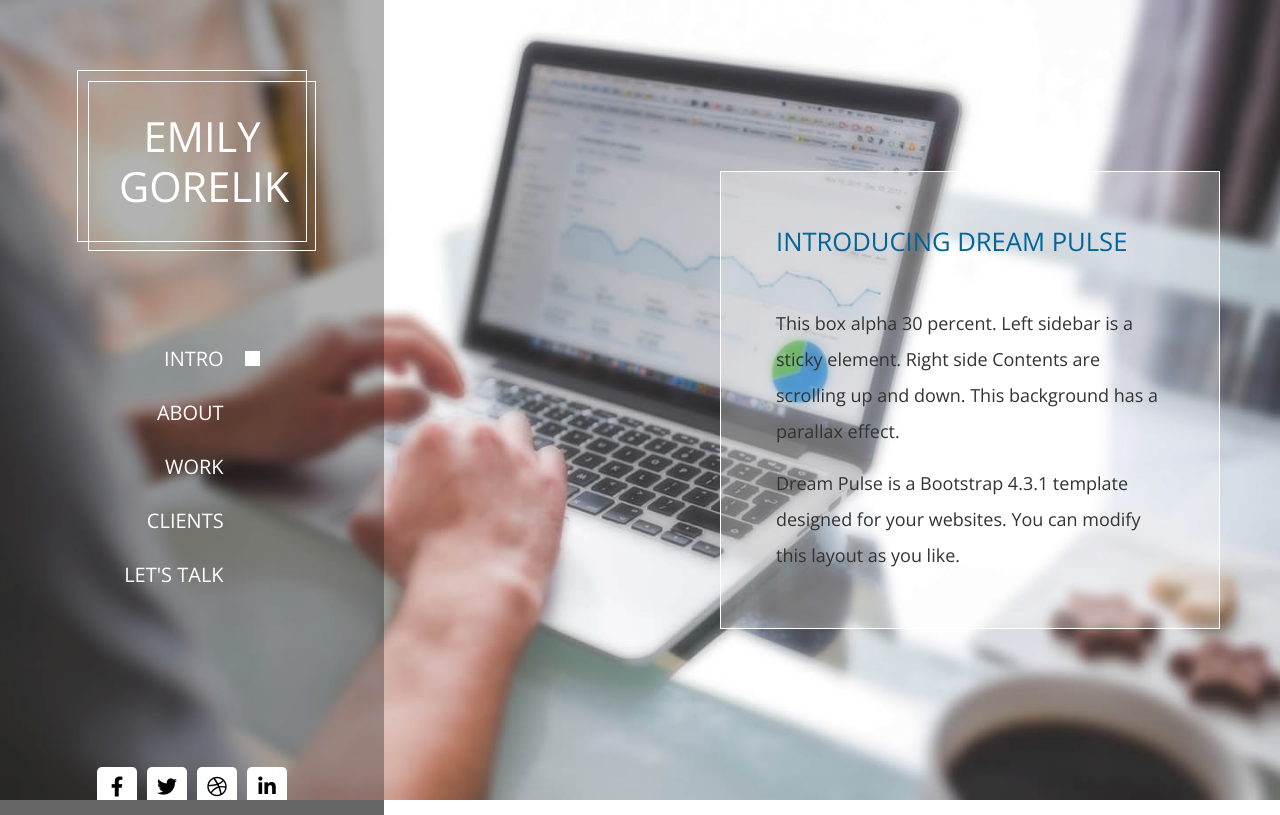
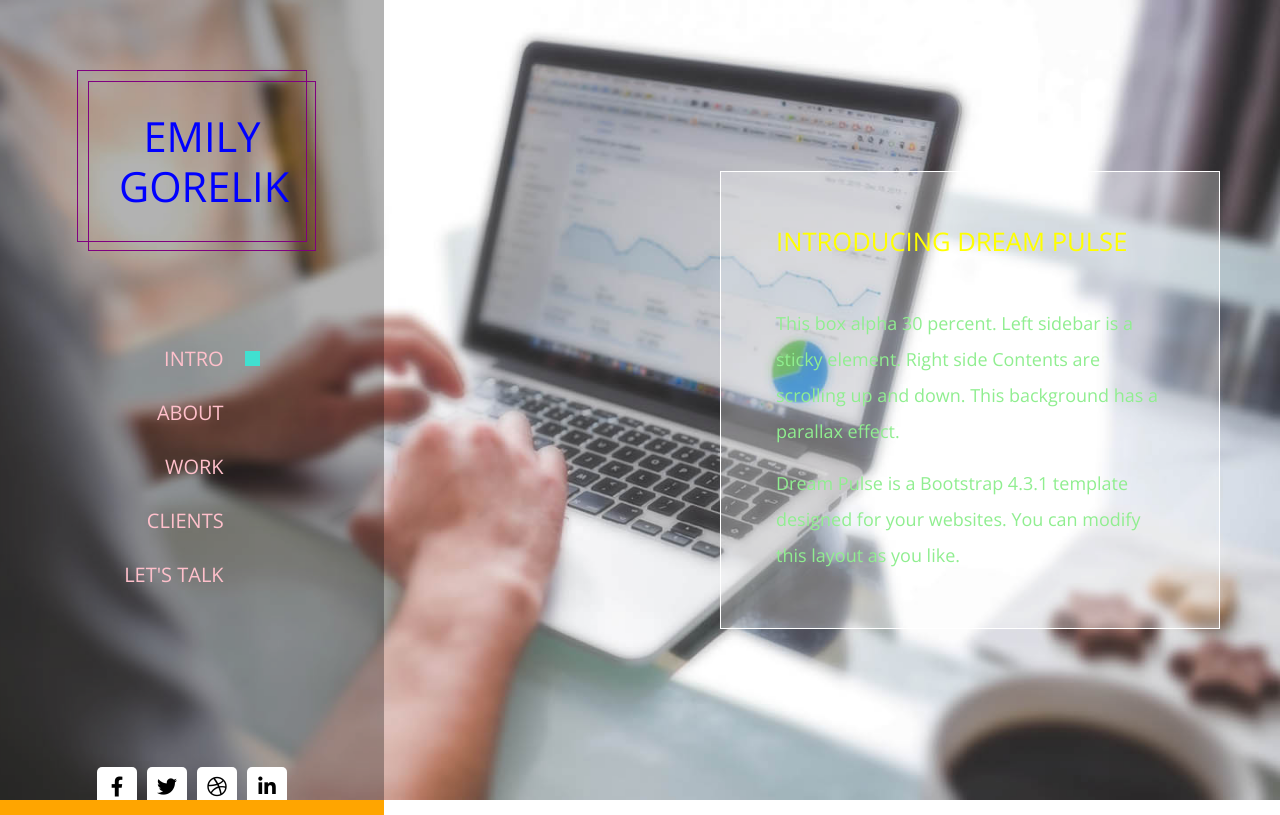
Before and after one commit to emgore1016/emilygorelik.com, a plain HTML site: page index.html in a window 1280 px wide. Shown: the top 815 px of the page. Drawn offline with nearby package versions, Linux system fonts and the light colour scheme.

Commit message:
color tests

```diff
--- a/css/templatemo-dream-pulse.css
+++ b/css/templatemo-dream-pulse.css
@@ -11,8 +11,8 @@ body {
   font-size: 18px;
   font-weight: 400;
   overflow-x: hidden;
-  color: #99EEEE;
-  background-color: #666;
+  color: red;
+  background-color: orange;
 }
 
 p {
@@ -33,11 +33,11 @@ a {
 }
 
 .tm-color-primary {
-  color: #069;
+  color: yellow;
 }
 
 .tm-color-gray {
-  color: #333;
+  color: lightgreen;
 }
 
 .tm-bg-black-transparent {
@@ -88,14 +88,14 @@ a {
   width: 100%;
   max-width: 230px;
   min-height: 160px;
-  color: white;
+  color: blue;
   text-align: center;
   margin: 70px auto 90px;
 }
 
 .tm-double-border-1,
 .tm-double-border-2 {
-  border: 1px solid #fff;
+  border: 1px solid purple;
   position: relative;
 }
 
@@ -105,7 +105,7 @@ a {
 }
 
 .tm-border-gray {
-  border-color: #cdcecf;
+  border-color: brown;
 }
 
 .tm-box-pad {
@@ -154,7 +154,7 @@ a {
 }
 
 .tm-main-nav > li > a {
-  color: white;
+  color: pink;
 }
 
 .tm-main-nav {
@@ -165,7 +165,7 @@ a {
   display: block;
   width: 15px;
   height: 15px;
-  background-color: white;
+  background-color: turquoise;
 }
 
 .nav-link {
@@ -222,7 +222,7 @@ a {
 
 .tm-social-link:hover,
 .tm-social-link:focus {
-  background-color: #069;
+  background-color: sandybrown;
   color: white;
 }
 
@@ -231,7 +231,7 @@ a {
 }
 
 .tm-footer-link:hover {
-  color: #F93;
+  color: slateblue;
   text-decoration: none;
 }
 
@@ -240,7 +240,7 @@ a {
 }
 
 .tm-section-icon {
-  color: #369;
+  color: salmon;
   width: 120px;
   height: 120px;
   display: flex;
@@ -301,7 +301,7 @@ a {
 }
 
 .slick-dots li.slick-active button:before {
-  color: #98999a;
+  color: greenyellow;
   opacity: 1;
 }
 
```
